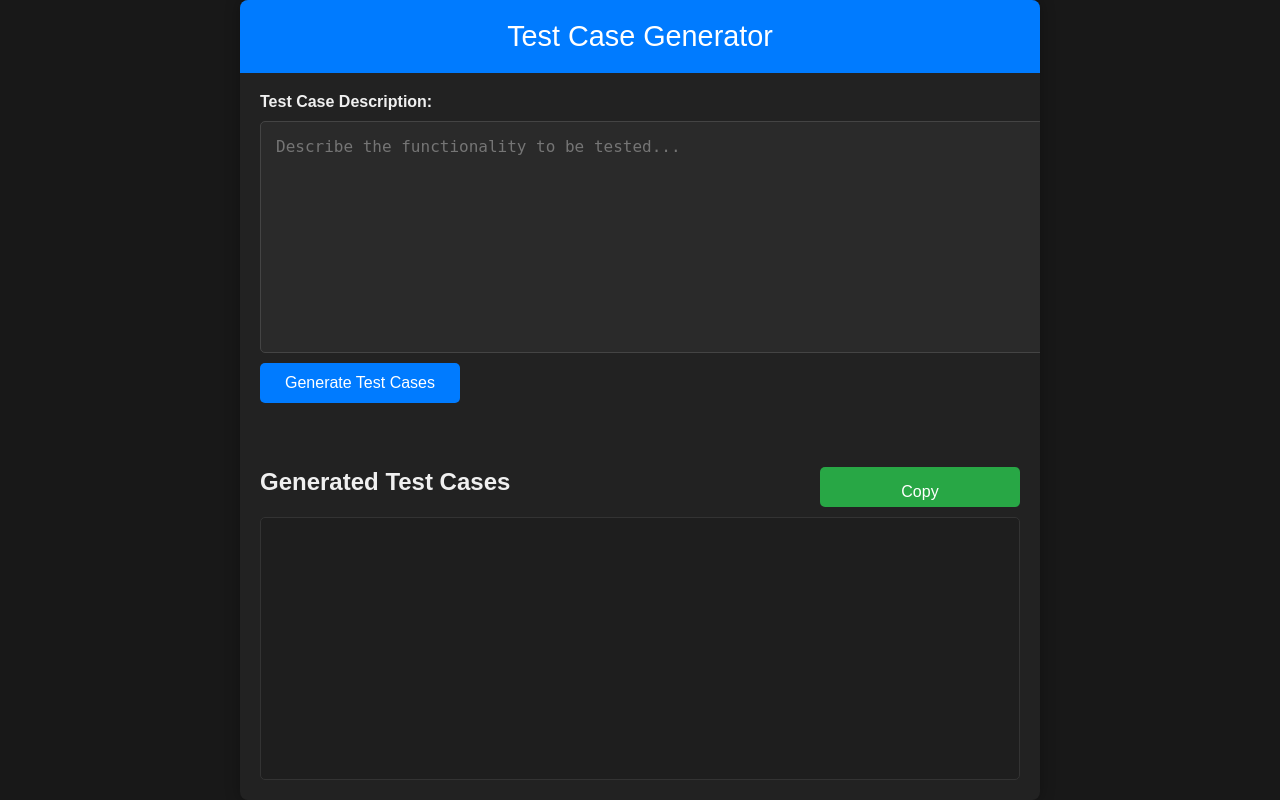
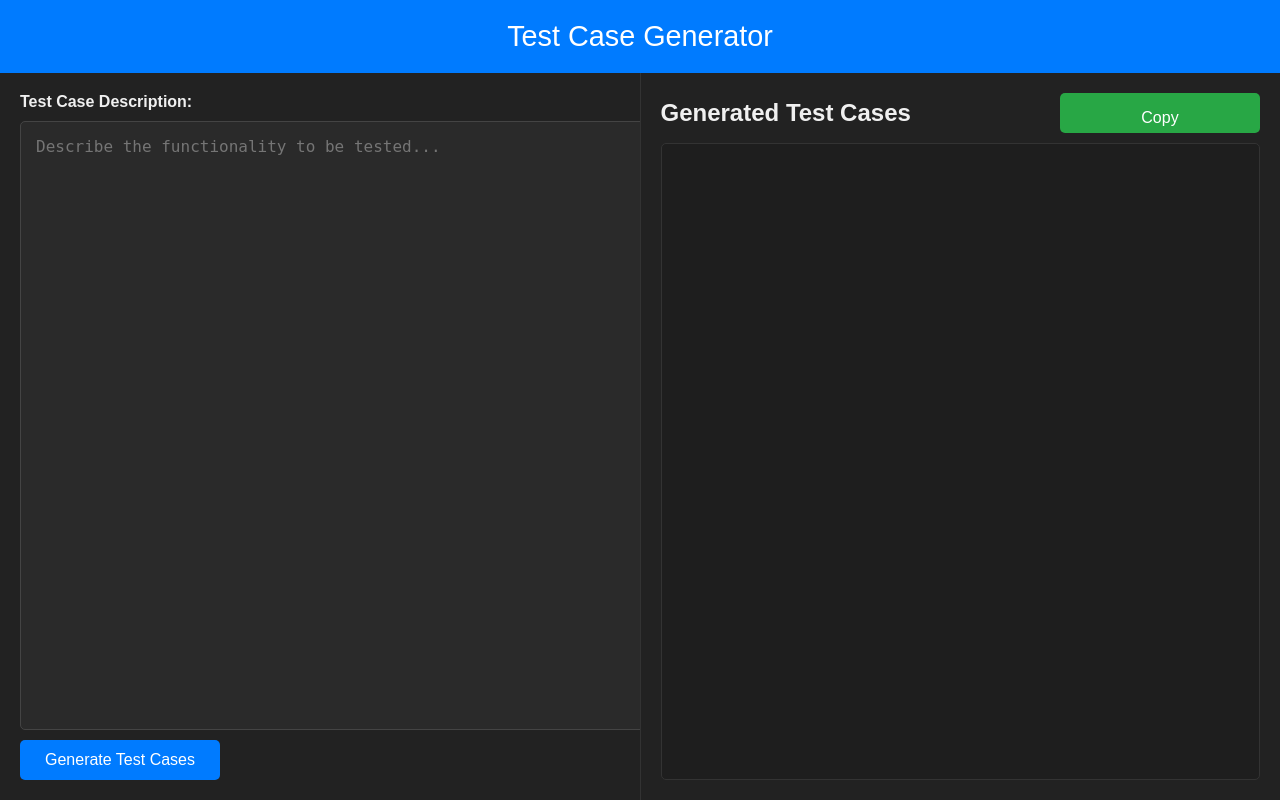
Before and after one commit to Ankesh24092002/test_cases, a Flask app: page / in a window 1280 px wide. Run offline with Flask 3, Linux system fonts and the light colour scheme; parts of the project's set-up code (start-up, migrations or seed data) failed here and were passed over.

Commit message:
Update test.html

```diff
--- a/templates/test.html
+++ b/templates/test.html
@@ -11,22 +11,10 @@
             background-color: #181818;
             color: #f0f0f0;
             margin: 0;
-            display: flex;
-            justify-content: center;
-            align-items: center;
-            min-height: 100vh;
-        }
-        .container {
+            height: 100vh;
+            overflow: hidden;
             display: flex;
             flex-direction: column;
-            width: 100%;
-            max-width: 800px; /* Limit the width */
-            height: 100vh;
-            margin: 0 auto;
-            background: #222;
-            border-radius: 8px;
-            box-shadow: 0 0 15px rgba(0, 0, 0, 0.3);
-            overflow: hidden;
         }
         .header {
             background: #007BFF;
@@ -34,15 +22,36 @@
             text-align: center;
             font-size: 1.8rem;
             color: #fff;
+            width: 100%;
+            box-sizing: border-box;
+        }
+        .container {
+            display: flex;
+            flex-direction: row;
+            width: 100%;
+            height: calc(100vh - 60px); /* Full height minus header */
+            margin: 0;
+            background: #222;
+            overflow: hidden;
         }
         .section {
+            padding: 20px;
             display: flex;
             flex-direction: column;
-            padding: 20px;
+            height: 100%;
+            box-sizing: border-box;
+        }
+        .left-section {
+            border-right: 1px solid #333;
             flex: 1;
+            overflow: hidden;
         }
-        .section:first-child {
-            border-bottom: 1px solid #333;
+        .right-section {
+            flex: 1;
+            display: flex;
+            flex-direction: column;
+            height: 100%;
+            overflow: hidden;
         }
         label {
             margin-bottom: 10px;
@@ -59,7 +68,8 @@
             color: #f0f0f0;
             transition: border-color 0.3s;
             resize: none;
-            height: 200px;
+            flex: 1;
+            overflow: auto;
         }
         textarea:focus {
             border-color: #007BFF;
@@ -67,13 +77,13 @@
         }
         .button-container {
             display: flex;
-            justify-content: flex-start; /* Align button to the left */
+            justify-content: flex-start;
+            margin-top: 10px;
         }
         button {
-            margin-top: 10px;
             padding: 0;
-            width: 200px; /* Adjusted width */
-            height: 40px; /* Adjusted height */
+            width: 200px;
+            height: 40px;
             background-color: #007BFF;
             color: white;
             border: none;
@@ -81,7 +91,7 @@
             cursor: pointer;
             font-size: 1rem;
             text-align: center;
-            line-height: 40px; /* Centers text vertically */
+            line-height: 40px;
             transition: background-color 0.3s;
         }
         button:hover {
@@ -110,16 +120,16 @@
             background-color: #1e1e1e;
             border: 1px solid #333;
             border-radius: 5px;
-            max-height: calc(100vh - 260px); /* Adjusted height based on textarea and other elements */
-            overflow-y: auto; /* Show vertical scrollbar */
-            overflow-x: auto; /* Add horizontal scroll if needed */
+            overflow-y: auto; /* Allow vertical scrolling */
+            overflow-x: auto;
             white-space: pre-wrap;
             word-wrap: break-word;
             text-align: left;
             flex: 1;
+            height: 100%; /* Ensure full height usage */
         }
         .generated-output::-webkit-scrollbar {
-            width: 8px;
+            width: 12px; /* Adjust scrollbar width */
         }
         .generated-output::-webkit-scrollbar-track {
             background: #2a2a2a;
@@ -127,6 +137,7 @@
         .generated-output::-webkit-scrollbar-thumb {
             background-color: #007BFF;
             border-radius: 4px;
+            border: 3px solid #2a2a2a; /* Adjust scrollbar thumb style */
         }
         .generated-output::-webkit-scrollbar-thumb:hover {
             background: #0056b3;
@@ -135,6 +146,7 @@
             display: none;
             margin-top: 10px;
             color: #007BFF;
+            align-self: center;
         }
         .spinner {
             border: 4px solid rgba(0, 123, 255, 0.1);
@@ -152,12 +164,16 @@
         }
         @media (max-width: 768px) {
             .container {
-                max-width: 100%;
-                height: 100%;
-                border-radius: 0;
+                flex-direction: column;
+                height: calc(100vh - 60px); /* Adjust height for header */
             }
-            .generated-output {
-                max-height: 300px;
+            .left-section {
+                border-right: none;
+                border-bottom: 1px solid #333;
+                flex: initial;
+            }
+            .right-section {
+                flex: 1;
             }
             button {
                 width: auto;
@@ -169,13 +185,11 @@
     </style>
 </head>
 <body>
+    <div class="header">
+        Test Case Generator
+    </div>
     <div class="container">
-        <!-- Header -->
-        <div class="header">
-            Test Case Generator
-        </div>
-        <!-- Input Section -->
-        <div class="section">
+        <div class="section left-section">
             <label for="user_message">Test Case Description:</label>
             <textarea id="user_message" name="user_message" placeholder="Describe the functionality to be tested..."></textarea>
             <div class="button-container">
@@ -185,8 +199,7 @@
                 <div class="spinner"></div> Generating your test cases, please wait...
             </div>
         </div>
-        <!-- Output Section -->
-        <div class="section">
+        <div class="section right-section">
             <div class="output-header">
                 <h2>Generated Test Cases</h2>
                 <button onclick="copyOutput()">Copy</button>
```
